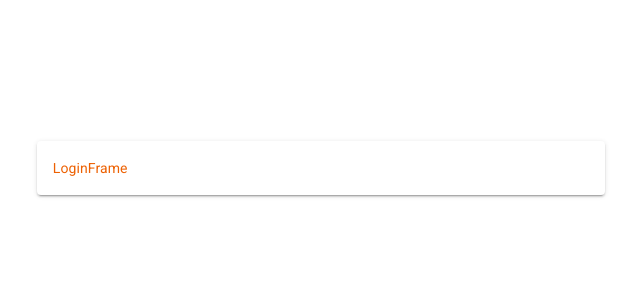
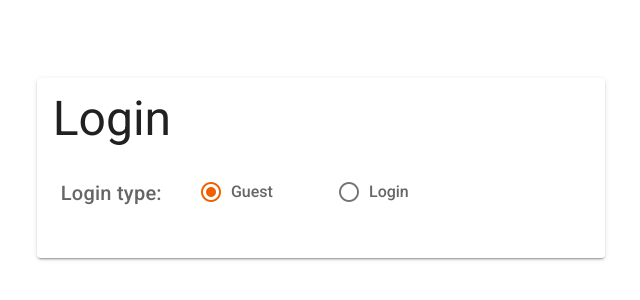
Before and after one commit to mmikami-lifull/meditator-patern-vue, a Nuxt app: page / in a window 1280 px wide. Shown: the part 232-532 px from the top of the page, without its empty margins (319-959 px from the left). Built offline with nearby package versions, Linux system fonts and the light colour scheme.

Commit message:
login type

```diff
--- a/components/LoginFrame.vue
+++ b/components/LoginFrame.vue
@@ -1,14 +1,30 @@
 <template>
   <v-card class="mx-auto" max-width="600">
-    <v-card-text class="primary--text">
-      LoginFrame
+    <v-card-title class="text-h3">
+      Login
+    </v-card-title>
+    <v-card-text class="text-h6">
+      <LoginTypes
+        :currentLoginType="currentLoginType"
+        @loginTypeClicked="loginTypeClicked"
+      />
     </v-card-text>
+    <v-card-actions>
+    </v-card-actions>
   </v-card>
 </template>
 
 <script lang="ts">
 import { Vue, Component } from 'vue-property-decorator'
+import LoginTypes from "@/components/LoginTypes.vue"
+import { LoginTypeEnum } from '@/lib/enum'
 
-@Component
-export default class LoginFrame extends Vue {}
+@Component({ components: { LoginTypes } })
+export default class LoginFrame extends Vue {
+  private currentLoginType = LoginTypeEnum["GUEST"]
+
+  loginTypeClicked(type: LoginTypeEnum) {
+    this.currentLoginType = type
+  }
+}
 </script>
--- /dev/null
+++ b/components/LoginType.vue
@@ -0,0 +1,37 @@
+<template>
+  <v-radio-group :value="value">
+    <v-radio
+      :value="true"
+      :label="label"
+      @click="clicked"
+    />
+  </v-radio-group>
+</template>
+
+<script lang="ts">
+import { Vue, Component, Prop } from 'vue-property-decorator'
+import { LoginTypeEnum } from '~/lib/enum'
+
+@Component
+export default class LoginType extends Vue {
+  @Prop()
+  value!: boolean
+  @Prop()
+  name!: LoginTypeEnum
+
+  get label() {
+    switch(this.name) {
+      case LoginTypeEnum["GUEST"]:
+        return "Guest"
+      case LoginTypeEnum["LOGIN"]:
+        return "Login"
+      default:
+        throw new Error(`Unexpected name: ${this.name}`)
+    }
+  }
+
+  clicked() {
+    this.$emit("clicked", this.name)
+  }
+}
+</script>
--- /dev/null
+++ b/components/LoginTypes.vue
@@ -0,0 +1,50 @@
+<template>
+  <v-row class="pl-2">
+    <v-col class="d-flex align-center" cols=12 md=3>
+      <span>Login type:</span>
+    </v-col>
+    <v-col class="primary--text" cols=12 md=3>
+      <LoginType
+        :value="guestValue"
+        :name="guestName"
+        @clicked="clicked"
+      />
+    </v-col>
+    <v-col class="primary--text" cols=12 md=3>
+      <LoginType
+        :value="loginValue"
+        :name="loginName"
+        @clicked="clicked"
+      />
+    </v-col>
+  </v-row>
+</template>
+
+<script lang="ts">
+import { Vue, Component, Prop } from 'vue-property-decorator'
+import LoginType from "@/components/LoginType.vue"
+import { LoginTypeEnum } from "@/lib/enum"
+
+@Component({ components: { LoginType } })
+export default class LoginTypes extends Vue {
+  @Prop()
+  currentLoginType!: LoginTypeEnum
+
+  get guestName() {
+    return LoginTypeEnum["GUEST"]
+  }
+  get loginName() {
+    return LoginTypeEnum["LOGIN"]
+  }
+  get guestValue() {
+    return this.currentLoginType === this.guestName
+  }
+  get loginValue() {
+    return this.currentLoginType === this.loginName
+  }
+
+  clicked(type: LoginTypeEnum) {
+    this.$emit("loginTypeClicked", type)
+  }
+}
+</script>
--- /dev/null
+++ b/lib/enum.ts
@@ -0,0 +1,4 @@
+export enum LoginTypeEnum {
+  GUEST = "guest",
+  LOGIN = "login",
+}
--- a/nuxt.config.js
+++ b/nuxt.config.js
@@ -27,7 +27,9 @@ export default {
   css: [],
 
   // Plugins to run before rendering page: https://go.nuxtjs.dev/config-plugins
-  plugins: [],
+  plugins: [
+    { src: '~/lib/enum.ts' }
+  ],
 
   // Auto import components: https://go.nuxtjs.dev/config-components
   components: true,
```
